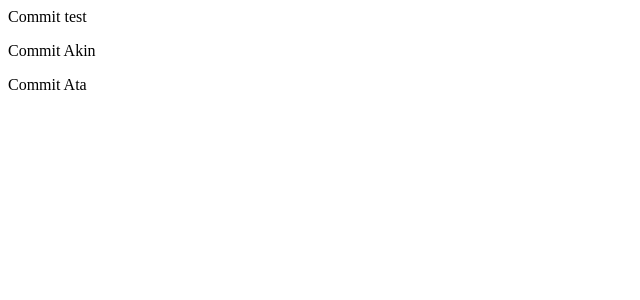
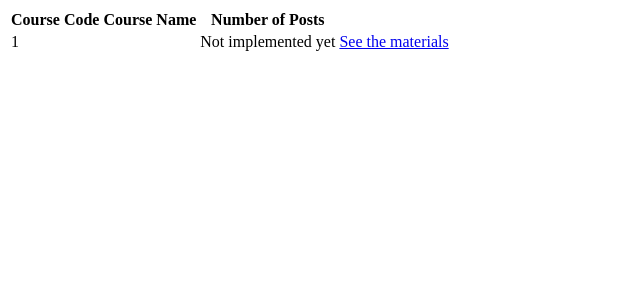
Before and after one commit to kayra09/Cloud-Computing-Project, a Flask app: page / in a window 1280 px wide. Shown: the top 300 px of the page, without its empty margins (0-640 px from the left). Run offline with Flask 3, Linux system fonts and the light colour scheme; tables that the repository leaves empty or names only in its code hold one stand-in row (values such as "Sample post").

Commit message:
kayra
main page connection between index and selected course page for materials
(part of library meeting)

```diff
--- a/main.py
+++ b/main.py
@@ -5,17 +5,19 @@
 app = Flask(__name__)
 app.secret_key = "not so secret key"
 
-def database_test():
+def get_course_table():
     db = mysql.connector.connect(host='localhost', database='capstone_project', user='root', password='root')
     cursor = db.cursor()
     cursor.execute("SELECT * FROM course_code")
-    records=cursor.fetchall()
-    for data in records:
-        print(data)
+    course_codes=cursor.fetchall()
+    return course_codes
+
 @app.route("/")
 def main_page():
-    return render_template("index.html")
-
+    course_codes = get_course_table()
+    return render_template("index.html",course_codes=course_codes)
+@app.route("/see_course/<course_code>")
+def see_course(course_code):
+    return render_template("see_course.html",course_code=course_code)
 if __name__ == '__main__':
-    database_test()
     app.run()
--- a/templates/index.html
+++ b/templates/index.html
@@ -1,5 +1,21 @@
-<p>Commit test</p>
-<a> </a>
-<p>Commit Akin</p>
-<a> </a>
-<p>Commit Ata</p>
+<!DOCTYPE html>
+<html lang="en">
+<head></head>
+<body>
+    <table>
+        <tr>
+            <th>Course Code</th>
+            <th>Course Name</th>
+            <th>Number of Posts</th>
+            <th></th>
+        </tr>
+        {% for courses in course_codes %}
+        <tr>
+            <td>{{courses[0]}}</td>
+            <td>{{courses[1]}}</td>
+            <td>Not implemented yet</td>
+            <td><a href="/see_course/{{courses[0]}}">See the materials</a></td>
+        </tr>
+        {%endfor%}
+    </table>
+</body>
```
Also changed, not shown: templates/see_course.html (added, +10 -0 lines).
